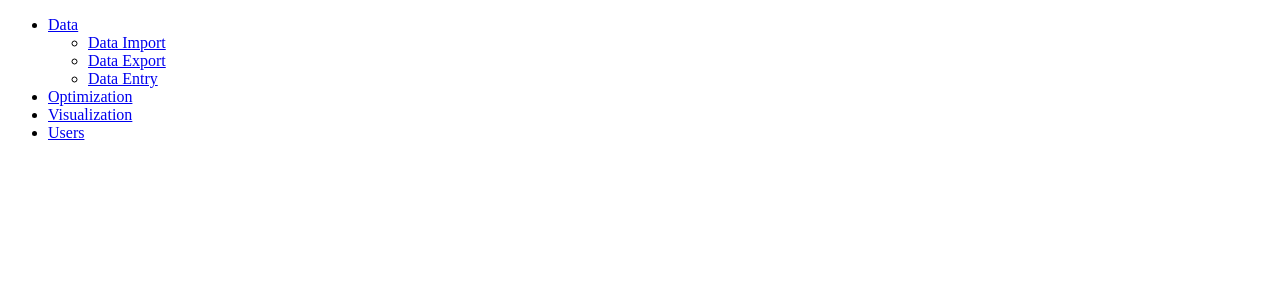
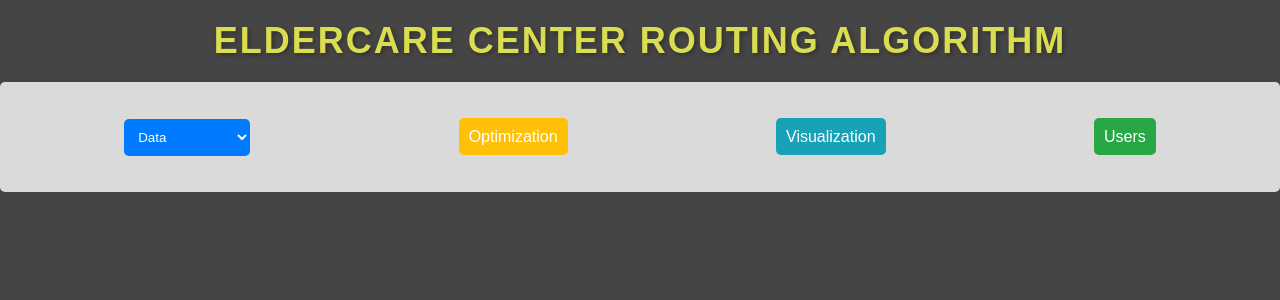
Before and after one commit to notabee-git/eldercareapp, a Django app: page / in a window 1280 px wide. Shown: the top 300 px of the page. Run offline with Django 4.2, Linux system fonts and the light colour scheme.

Commit message:
Initial commit

```diff
--- a/myworld/eldercare/data/templates/home.html
+++ b/myworld/eldercare/data/templates/home.html
@@ -3,20 +3,131 @@
 <head>
     <meta charset="UTF-8">
     <meta name="viewport" content="width=device-width, initial-scale=1.0">
-    <title>Document</title>
+    <title>Eldercare Center Routing Algorithm</title>
+    <style>
+        body {
+            font-family: Arial, sans-serif;
+            margin: 0;
+            padding: 0;
+            background-color: rgb(69, 69, 69);
+            background-size: cover;
+        }
+
+        h1 {
+            text-align: center;
+            margin: 20px 0;
+            color: #dadd51;
+            font-size: 36px;
+            text-transform: uppercase;
+            letter-spacing: 2px;
+            text-shadow: 2px 2px 4px rgba(0, 0, 0, 0.3);
+        }
+
+        .options {
+            display: flex;
+            justify-content: space-around;
+            align-items: center;
+            flex-wrap: wrap;
+            padding: 20px;
+            background-color: rgba(255, 255, 255, 0.8);
+            border-radius: 5px;
+        }
+
+        .options > div {
+            margin: 10px;
+        }
+
+        select, a {
+            padding: 10px;
+            border-radius: 5px;
+            background-color: #ffffff;
+            color: #333333;
+            text-decoration: none;
+            transition: background-color 0.3s, color 0.3s;
+            border: none;
+            cursor: pointer;
+        }
+
+        select:hover, a:hover {
+            background-color: #e0e0e0;
+        }
+
+        select:focus, a:focus {
+            outline: none;
+            box-shadow: 0 0 0 2px #007bff;
+        }
+
+        .optimization a {
+            background-color: #ffc107;
+            color: #ffffff;
+        }
+
+        .visualization a {
+            background-color: #17a2b8;
+            color: #ffffff;
+        }
+
+        .users a {
+            background-color: #28a745;
+            color: #ffffff;
+        }
+
+        .data select {
+        background-color: #007bff;
+        color: #ffffff;
+    }
+
+        .data select:hover {
+            background-color: #0069d9;
+        }
+
+        .data select:focus {
+            box-shadow: 0 0 0 2px #ffffff;
+        }
+
+        @media screen and (max-width: 600px) {
+            .options {
+                flex-direction: column;
+                align-items: stretch;
+            }
+
+            select, a {
+                width: 100%;
+            }
+        }
+    </style>
 </head>
 <body>
-    <ul>
-        <li><a href="data/">Data</a></li>
-        <ul>
-            <li><a href="dataimport/">Data Import</a></li>
-            <li><a href="dataexport/">Data Export</a></li>
-            <li><a href="dataentry/">Data Entry</a></li>
-        </ul>
-        <li><a href="#">Optimization</a></li>
-        <li><a href="#">Visualization</a></li>
-        <li><a href="#">Users</a></li>
-    </ul>
+    <h1>Eldercare Center Routing Algorithm</h1>
+    <div class="options">
+        <div class="data">
+            <select onchange="location.href = this.value;">
+              <option value="">Data</option>
+              <optgroup label="Data Import">
+                <option value="dataimport/">Data Import</option>
+              </optgroup>
+              <optgroup label="Data Export">
+                <option value="dataexport/">Data Export</option>
+              </optgroup>
+              <optgroup label="Data Entry">
+                <option value="elderinfo/">Elder info</option>
+                <option value="vehicleinfo/">Vehicle info</option>
+                <option value="centreinfo/">Centre info</option>
+              </optgroup>
+            </select>
+        </div>
 
+        <div class="optimization">
+            <p><a href="#/">Optimization</a></p>
+        </div>
+
+        <div class="visualization">
+            <p><a href="#">Visualization</a></p>
+        </div>
+
+        <div class="users">
+            <p><a href="#">Users</a></p>
+        </div>
+    </div>
 </body>
 </html>
--- a/myworld/eldercare/data/urls.py
+++ b/myworld/eldercare/data/urls.py
@@ -8,4 +8,7 @@ urlpatterns = [
     path('dataexport/', views.dataexport, name='dataexport'),
     path('dataentry/', views.dataentry, name='dataentry'),
     path('process_file/', views.process_file, name='process_file'),
+    path('elderinfo/', views.elderinfo, name='elderinfo'),
+    path('vehicleinfo/', views.vehicleinfo, name='vehicleinfo'),
+    path('centreinfo/', views.centreinfo, name='centreinfo'),
 ]
--- a/myworld/eldercare/data/views.py
+++ b/myworld/eldercare/data/views.py
@@ -21,6 +21,18 @@ def dataexport(request):
 
 def dataentry(request):
     template = loader.get_template('dataentry.html')
+    return HttpResponse(template.render())
+
+def elderinfo(request):
+    template = loader.get_template('elderinfo.html')
+    return HttpResponse(template.render())
+
+def vehicleinfo(request):
+    template = loader.get_template('vehicleinfo.html')
+    return HttpResponse(template.render())
+
+def centreinfo(request):
+    template = loader.get_template('centreinfo.html')
     return HttpResponse(template.render())
 
 def process_file(request):
```
Also changed, not shown: myworld/eldercare/data/models.py (+11 -10 lines), myworld/eldercare/data/templates/elderinfo.html (added, +21 -0 lines), myworld/eldercare/data/templates/vehicleinfo.html (added, +21 -0 lines), myworld/eldercare/data/templates/bg.jpg (added), myworld/eldercare/data/templates/centreinfo.html (line endings or trailing spaces), myworld/eldercare/db.sqlite3.
